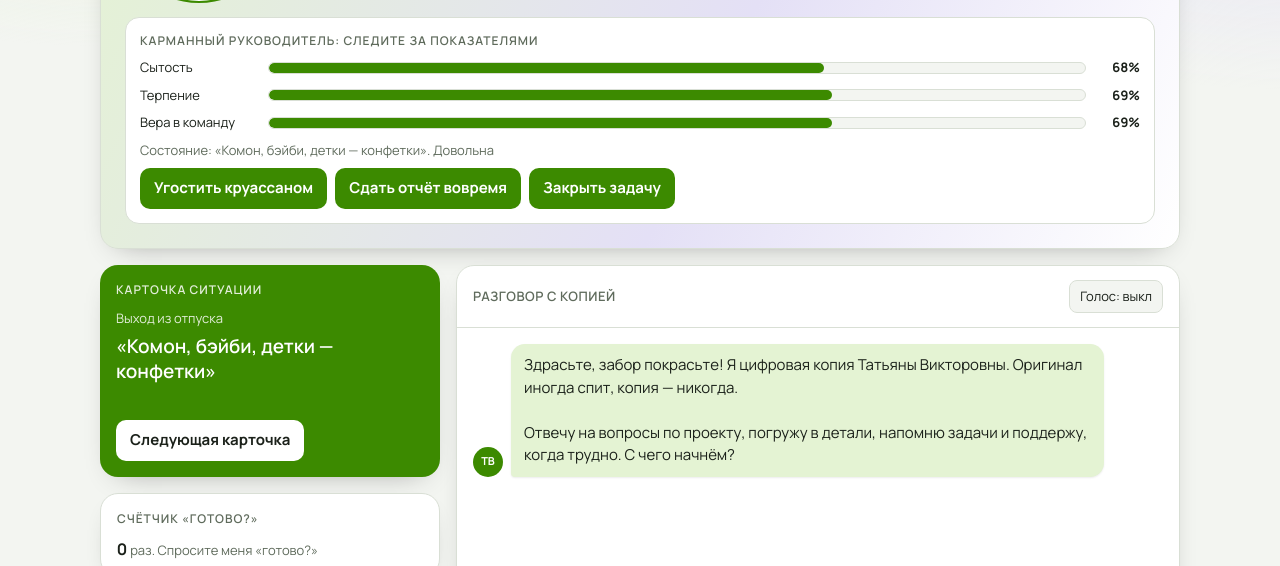
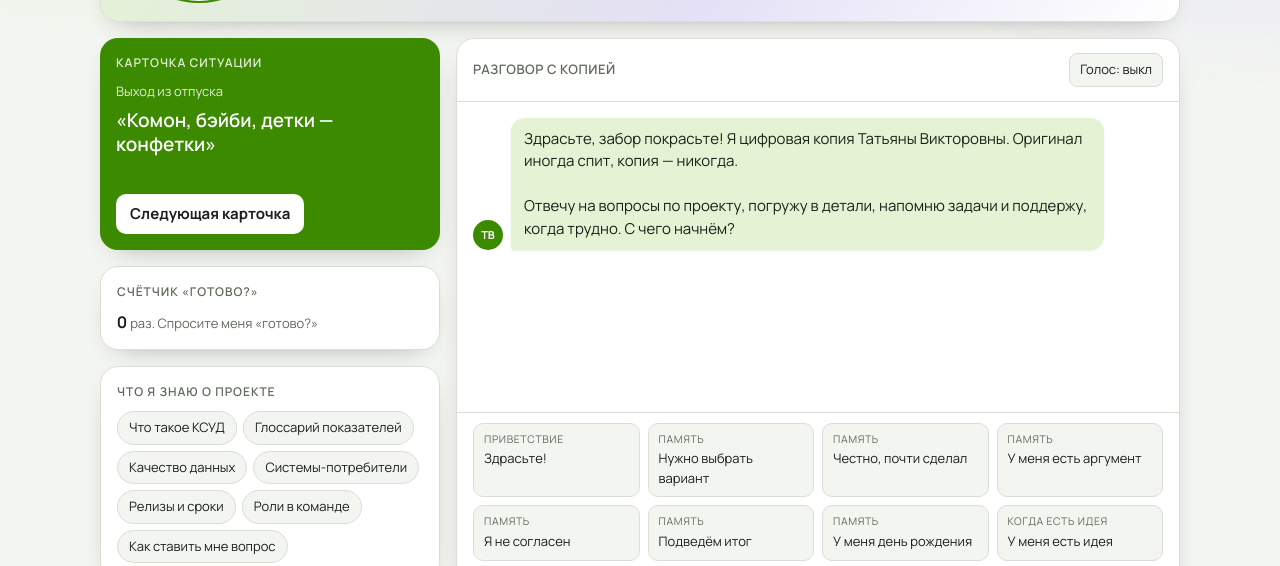
Before and after one commit to psychologistgbi-beep/ksud-team5, a plain HTML site: page index.html in a window 1280 px wide. Shown: the part 196-762 px from the top of the page. Drawn offline with Linux system fonts and the light colour scheme; a web font is replaced by a local one.

Commit message:
Убрана панель показателей

```diff
--- a/index.html
+++ b/index.html
@@ -143,7 +143,7 @@ ul.kb button{width:auto;border:1px solid var(--line);border-radius:99px;padding:
           <div class="on"><i></i>на связи 24/7, без выходных, отпуска и обеда</div>
         </div>
       </div>
-      <div class="pet">
+      <div class="pet" style="display:none">
         <h2 style="margin:0">Карманный руководитель: следите за показателями</h2>
         <div class="need"><span>Сытость</span><div class="bar"><i id="bf"></i></div><b id="nf"></b></div>
         <div class="need"><span>Терпение</span><div class="bar"><i id="bp"></i></div><b id="np"></b></div>
@@ -209,7 +209,6 @@ function renderSide(){
   pet("f",0);const P=S.pet;for(const k of ["f","p","v"]){const v=Math.round(P[k]);$("b"+k).style.width=v+"%";$("b"+k).className=v<25?"low":"";$("n"+k).textContent=v+"%"}
   const md=(P.f+P.p+P.v)/3;
   $("moodx").textContent="Состояние: "+(md<30?"«А Баба-Яга против». Срочно спасайте":md<=65?"«Черепаха — да!» Держится":"«Комон, бэйби, детки — конфетки». Довольна");
-  $("ava").style.filter=md<30?"grayscale(.85)":md<=65?"saturate(.8)":"";
   const mo=document.querySelector('#ava path[stroke="#b5483f"]');if(mo)mo.setAttribute("d",md<30?"M43 62q7-5 15 0":md<=65?"M44 60h13":"M43 59q7 5 15-1");
   $("crn").textContent=S.cr?"круассанов принято: "+S.cr:"";
   $("tp").style.width=Math.round(S.tasks.filter(x=>x.done).length/S.tasks.length*100)+"%";
@@ -301,7 +300,6 @@ deck();
 $("rep").addEventListener("click",()=>{pet("p",25);save();renderSide();say("«Черепаха — да!»\n\nОтчёт принят вовремя. Терпение восстановлено. Так можно было с самого начала.")});
 $("cls").addEventListener("click",()=>{const i=S.tasks.findIndex(x=>!x.done);if(i<0){S.tasks.forEach(x=>x.done=false);save();renderSide();say("Все задачи были закрыты, поэтому я выдала новые. «Комон, бэйби, детки — конфетки».");return}S.tasks[i].done=true;pet("v",20);save();renderSide();say("Закрыто: «"+esc(S.tasks[i].t)+"». Вера в команду растёт.")});
 const NAG={f:"Копия проголодалась. Напоминаю: «Принимаю круассанами».",p:"Терпение на исходе. «А Баба-Яга против». Сдайте отчёт вовремя.",v:"Вера в команду падает. «Сиди, бобёр» уже не помогает: закройте хотя бы одну задачу."},nag={};
-setInterval(()=>{pet("f",-2);pet("p",-1);pet("v",-1.5);save();renderSide();for(const k in NAG){if(S.pet[k]<25&&!nag[k]){nag[k]=1;say(NAG[k])}else if(S.pet[k]>40)nag[k]=0}},4000);
 $("voice").addEventListener("click",e=>{VOICE=!VOICE;e.target.setAttribute("aria-pressed",VOICE);e.target.textContent="Голос: "+(VOICE?"вкл":"выкл");if(VOICE)speak("Здрасьте, забор покрасьте!");else try{speechSynthesis.cancel()}catch(x){}});
 
 $("f").addEventListener("submit",e=>{e.preventDefault();ask($("q").value);$("q").value=""});
```
